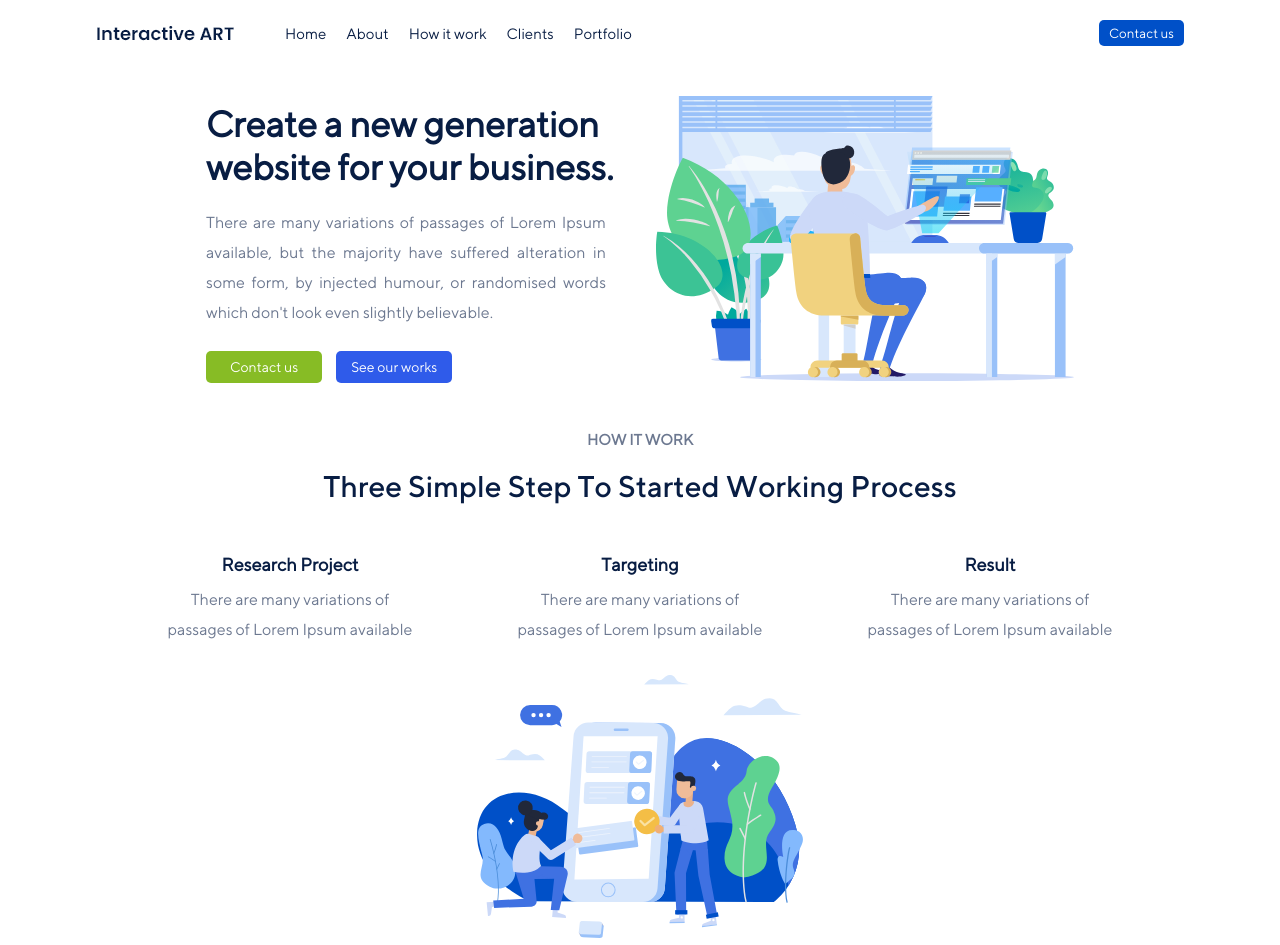
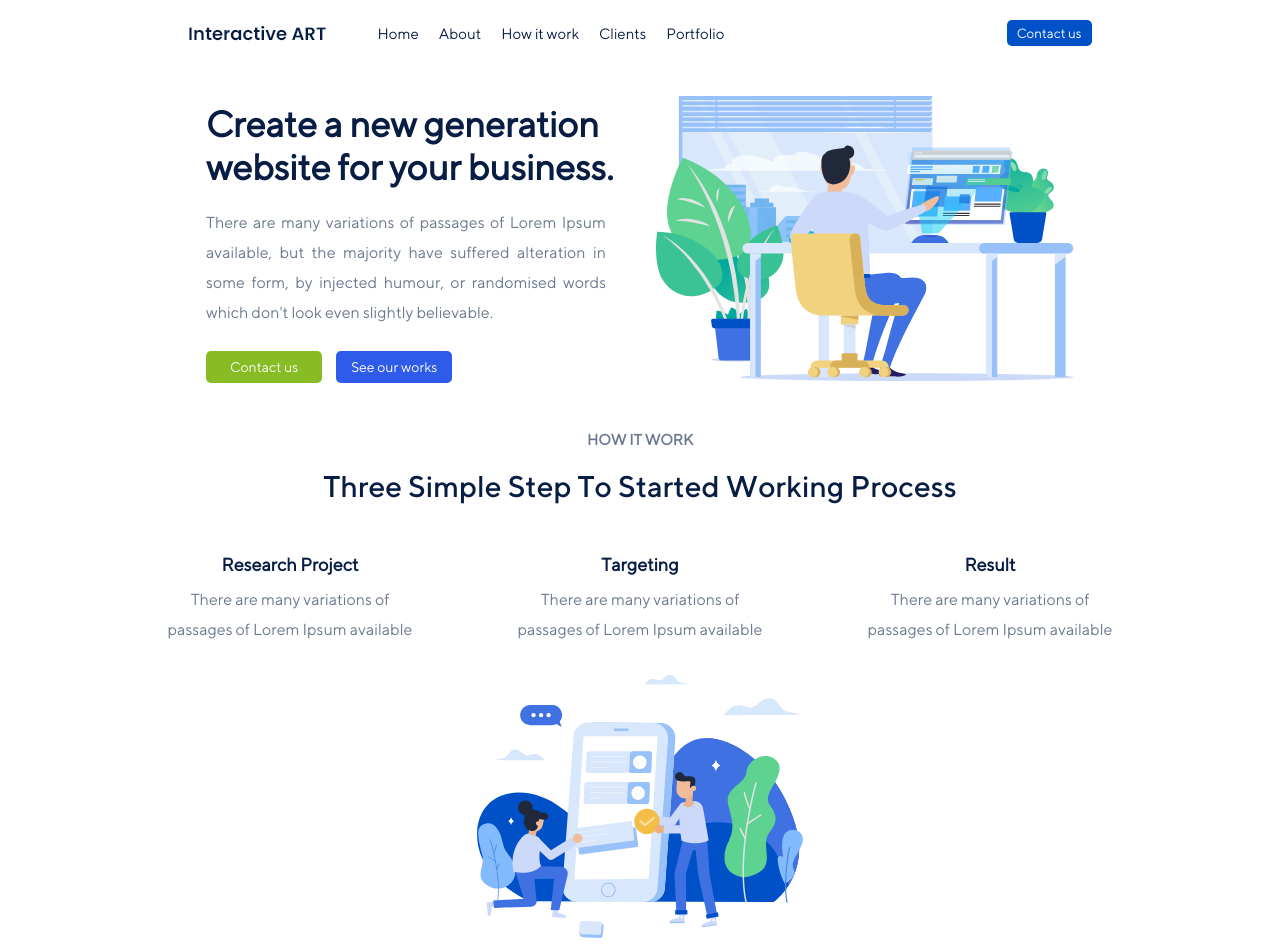
Before and after one commit to minash9805/flexbox, a website built with Vite: page index.html in a window 1280 px wide. Shown: the top 945 px of the page. Built offline with nearby package versions, Linux system fonts and the light colour scheme.

Commit message:
second commit

```diff
--- a/public/css/header.css
+++ b/public/css/header.css
@@ -2,7 +2,9 @@
     display: flex;
     align-items: center;
     justify-content: space-between;
-    margin-top: 20px;
+    width:83%;
+
+    margin:20px auto;
 }
 .nav{
     display: flex;
```
